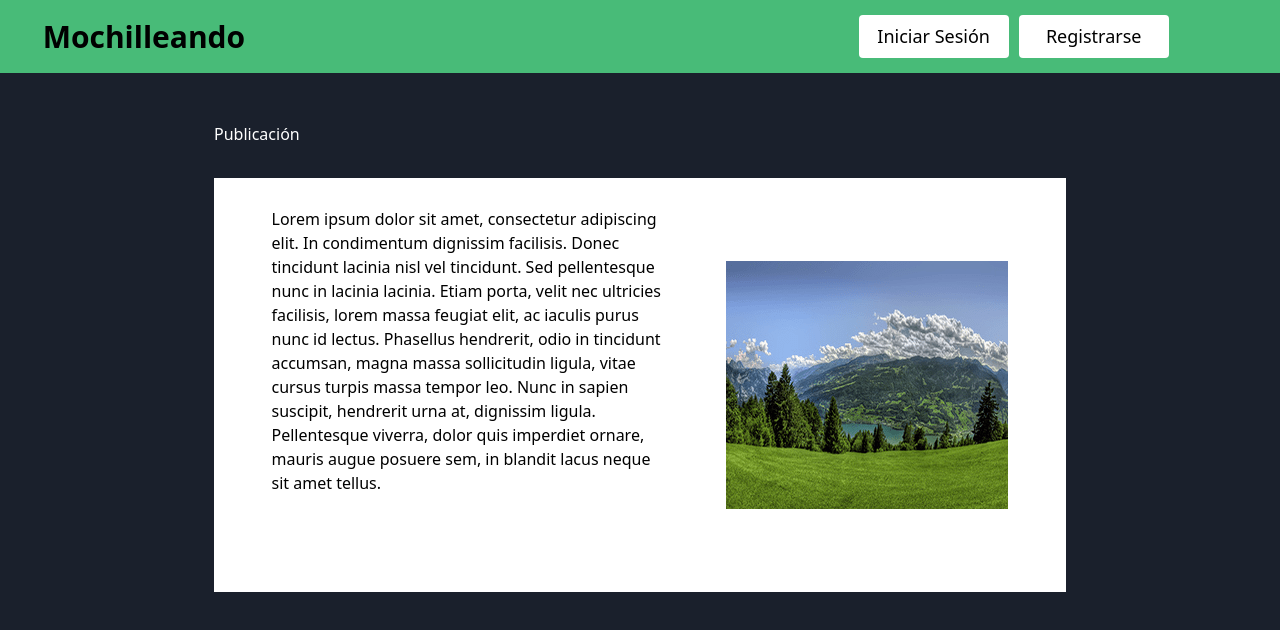
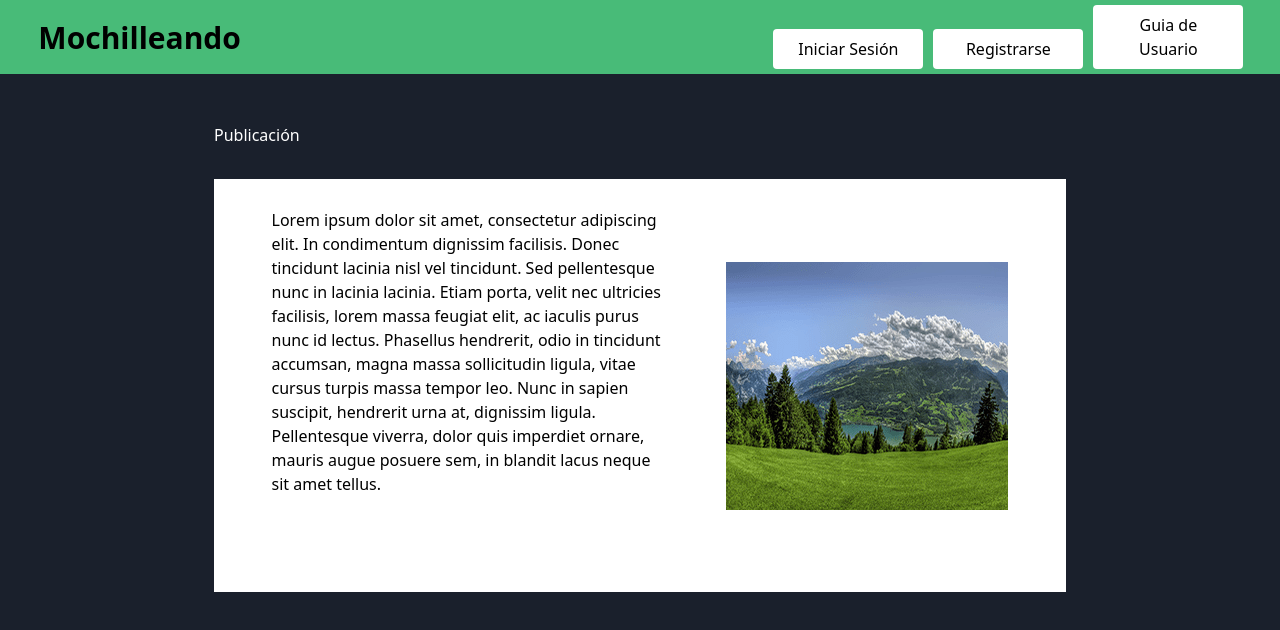
Before and after one commit to LuisRivera1699/Mochileando, a React (Create React App) app: page / in a window 1280 px wide. Shown: the top 630 px of the page. Built offline with nearby package versions, Linux system fonts and the light colour scheme; no server answers.

Commit message:
user guide button

```diff
--- a/src/App.css
+++ b/src/App.css
@@ -213,7 +213,7 @@
 .grid-header {
   grid-area : grid-header;
   display: grid;
-  grid-template-columns: 3fr 1.5fr;
+  grid-template-columns: 3fr 2fr;
   gap: 1px 1px;
   grid-template-areas: "header-title-container header-auth-container";
   align-items: center;
@@ -230,9 +230,9 @@
 
 .header-auth-inside-container { width: fit-content; }
 
-.header-log-in-button { width: 150px; font-size: large; margin: 5px}
+.header-log-in-button { width: 150px; font-size: medium; margin: 5px; text-align: center;}
 
-.header-sign-up-button { width: 150px; font-size: large; margin: 5px;}
+.header-sign-up-button { width: 150px; font-size: medium; margin: 5px; text-align: center;}
 
 
 
--- a/src/components/Header.tsx
+++ b/src/components/Header.tsx
@@ -16,6 +16,10 @@ export default function Header({ history, state, height }: any): ReactElement {
     const renderWelcome = () => {
         auxHistory.push("/");
     };
+
+    const renderUserGuide = () => {
+        auxHistory.push("/guia-de-usuario");
+    }
 
     if (state === "welcome") {
         return (
@@ -44,6 +48,12 @@ export default function Header({ history, state, height }: any): ReactElement {
                         >
                             Registrarse
                         </button>
+                        <button
+                            className="header-sign-up-button py-2 px-4 rounded bg-white"
+                            onClick={() => renderUserGuide()}
+                        >
+                            Guia de Usuario
+                        </button>
                     </div>
                 </div>
             </div>
@@ -70,6 +80,12 @@ export default function Header({ history, state, height }: any): ReactElement {
                             >
                                 Registrarse
                             </button>
+                            <button
+                                className="header-sign-up-button py-2 px-4 rounded bg-white"
+                                onClick={() => renderUserGuide()}
+                            >
+                                Guia de Usuario
+                        </button>
                         </div>
                     </div>
                 </div>
@@ -96,6 +112,12 @@ export default function Header({ history, state, height }: any): ReactElement {
                                 >
                                     Iniciar Sesi&oacute;n
                                 </button>
+                                <button
+                                    className="header-sign-up-button py-2 px-4 rounded bg-white"
+                                    onClick={() => renderUserGuide()}
+                                >
+                                    Guia de Usuario
+                        </button>
                             </div>
                         </div>
                     </div>
```
